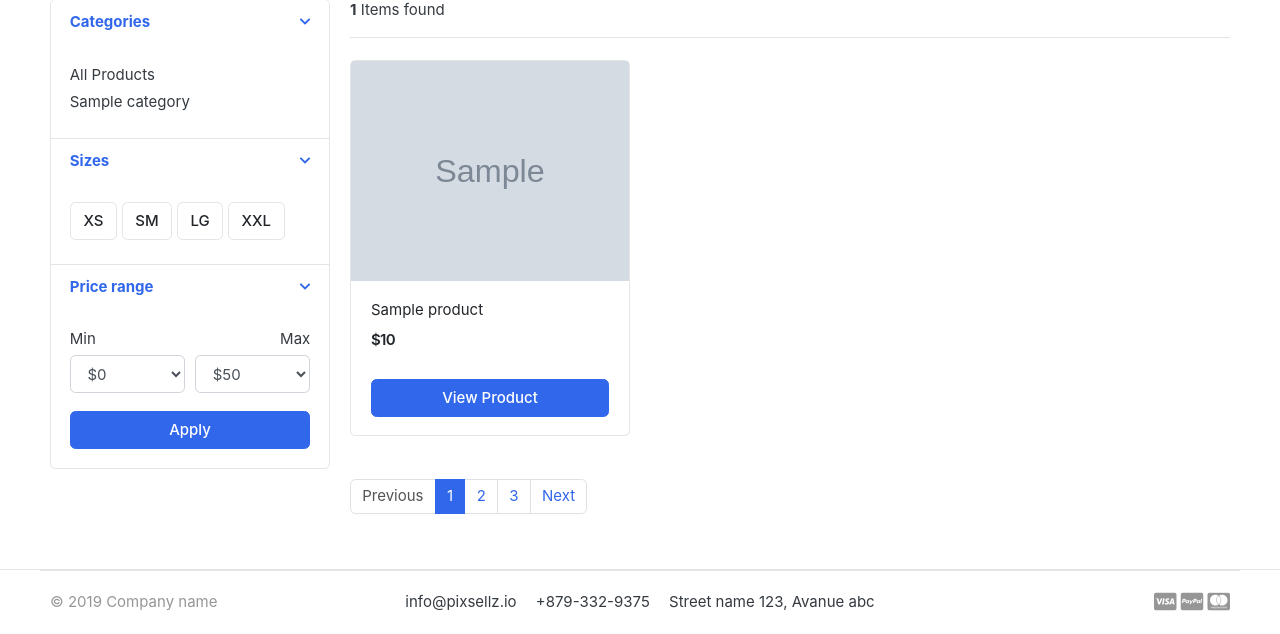
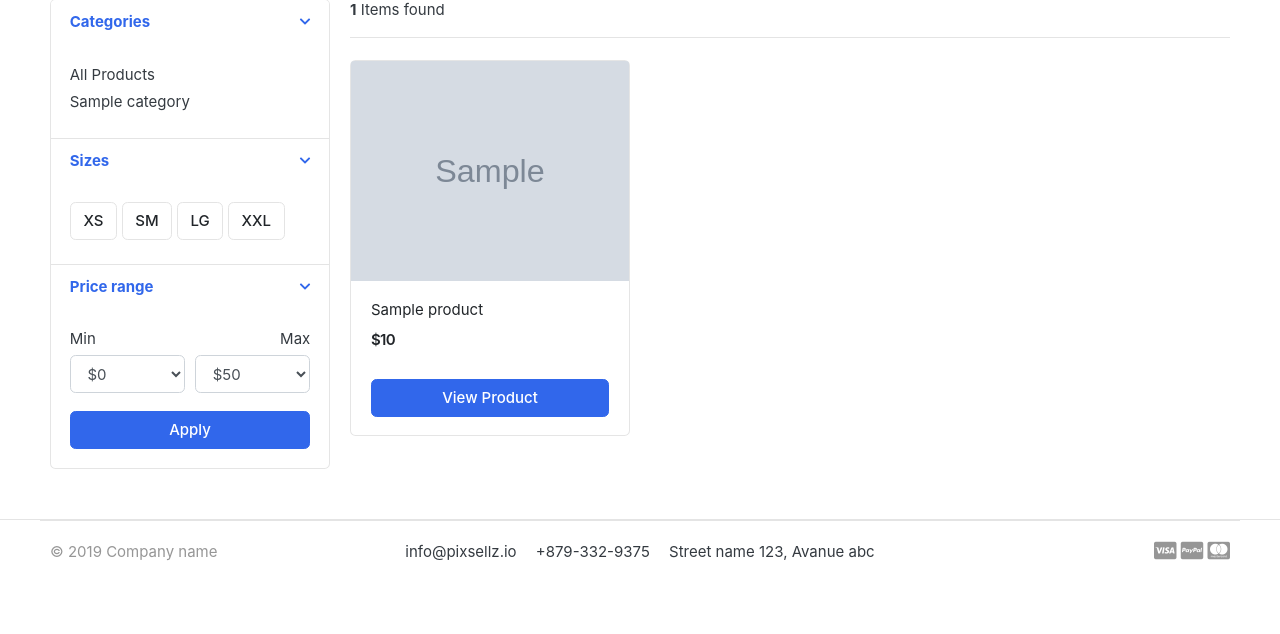
Before and after one commit to architmaheshwari99/GreatKart, a Django app: page /store/ in a window 1280 px wide. Shown: the part 295-929 px from the top of the page. After the commit the page ends 856 px from the top, so only its background shows below. Run offline with Django 3.2, Linux system fonts and the light colour scheme; tables that the repository leaves empty hold one stand-in row (values such as "Sample post"); grey boxes marked "Sample" are stand-in pictures; some libraries are stand-ins or nearby versions; some web fonts are replaced.

Commit message:
Pagination

```diff
--- a/store/views.py
+++ b/store/views.py
@@ -1,3 +1,4 @@
+from django.core.paginator import Paginator
 from django.shortcuts import render, get_object_or_404
 
 # Create your views here.
@@ -12,12 +13,19 @@ def store(request, category_slug=None):
     if category_slug is not None:
         categories = get_object_or_404(Category, slug=category_slug)
         products = Product.objects.filter(category=categories, is_available=True)
+        paginator = Paginator(products, 1)
+        page = request.GET.get('page')
+        paged_products = paginator.get_page(page)
         product_count = products.count()
     else:
         products = Product.objects.filter(is_available=True)
+        paginator = Paginator(products, 1)
+        page = request.GET.get('page')
+        paged_products = paginator.get_page(page)
         product_count = products.count()
+
     context = {
-        'products': products,
+        'products': paged_products,
         'product_count': product_count,
     }
     return render(request, 'store/store.html', context)
--- a/templates/store/store.html
+++ b/templates/store/store.html
@@ -153,13 +153,28 @@
 
 
 <nav class="mt-4" aria-label="Page navigation sample">
+	{% if products.has_other_pages%}
   <ul class="pagination">
-    <li class="page-item disabled"><a class="page-link" href="#">Previous</a></li>
-    <li class="page-item active"><a class="page-link" href="#">1</a></li>
-    <li class="page-item"><a class="page-link" href="#">2</a></li>
-    <li class="page-item"><a class="page-link" href="#">3</a></li>
-    <li class="page-item"><a class="page-link" href="#">Next</a></li>
+	  {% if products.has_previous %}
+    <li class="page-item"><a class="page-link" href="?page={{products.previous_page_number}}">Previous</a></li>
+	{% else %}
+	  <li class="page-item disabled"><a class="page-link" href="#">Previous</a></li>
+
+	  {% endif%}
+	  {% for i in products.paginator.page_range %}
+	  {% if product.number == i %}
+    <li class="page-item active"><a class="page-link" href="#">{{i}}</a></li>
+	  {% else %}
+	  <li class="page-item"><a class="page-link" href="?page={{i}}">{{i}}</a></li>
+		{% endif %}
+	  {% endfor %}
+	  {% if products.has_next %}
+    	<li class="page-item"><a class="page-link" href="?page={{products.next_page_number}}">Next</a></li>
+	  {% else %}
+	    <li class="page-item disabled"><a class="page-link" href="#">Next</a></li>
+	  {% endif %}
   </ul>
+	{% endif %}
 </nav>
 
 	</main> <!-- col.// -->
```
